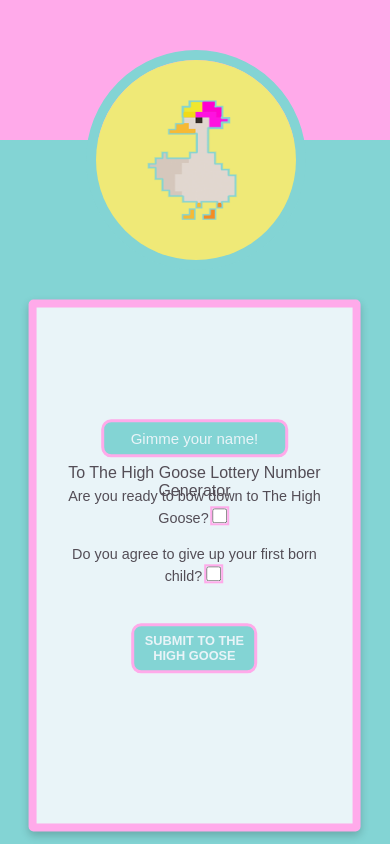
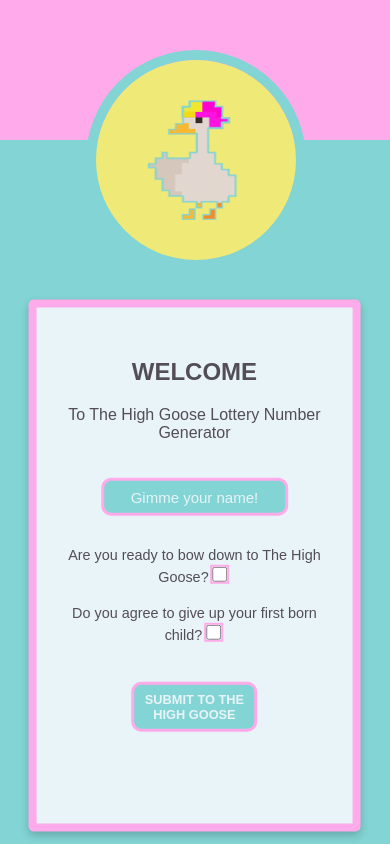
Before and after one commit to veepgoose/GooseLotteryGen, a React (Create React App) app in the folder lotto/: page / in a window 390 px wide. Shown: the top 844 px of the page. Built offline with nearby package versions, Linux system fonts and the light colour scheme.

Commit message:
Completed media queries for iPhone screens

```diff
--- a/lotto/src/Components/LotteryGenerator.css
+++ b/lotto/src/Components/LotteryGenerator.css
@@ -167,10 +167,10 @@
 
        }
 
-       .welcomeText {
+       /* .welcomeText {
          font-size: 1em;
          margin-bottom: -40%;
-         }
+         } */
 
 
 
```
